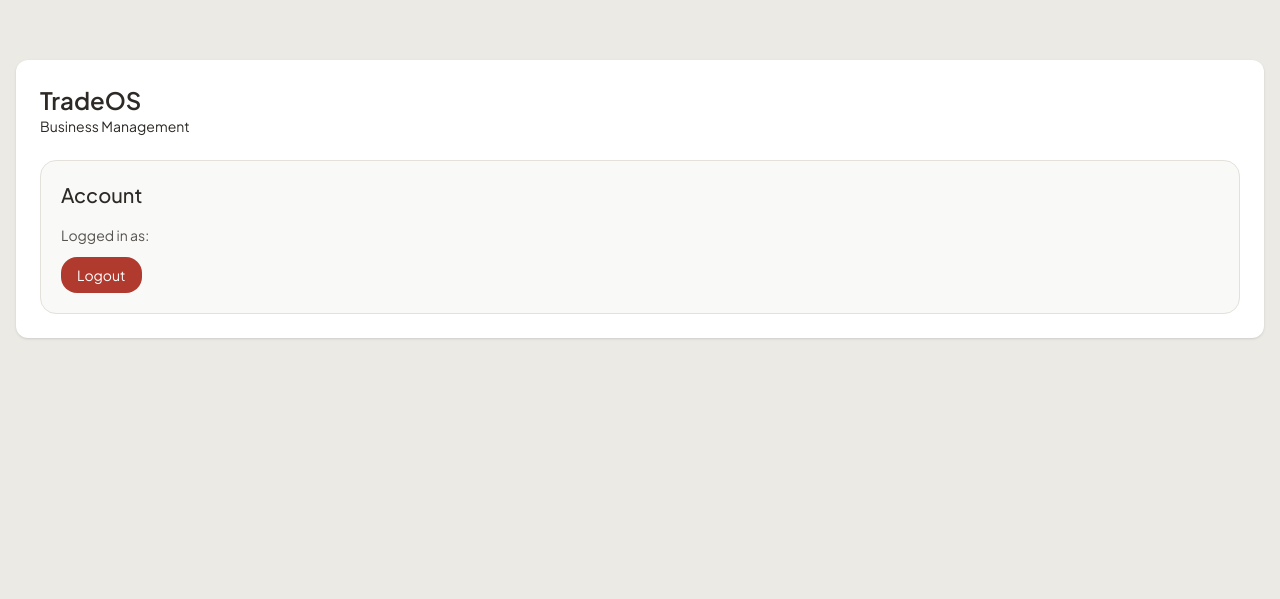
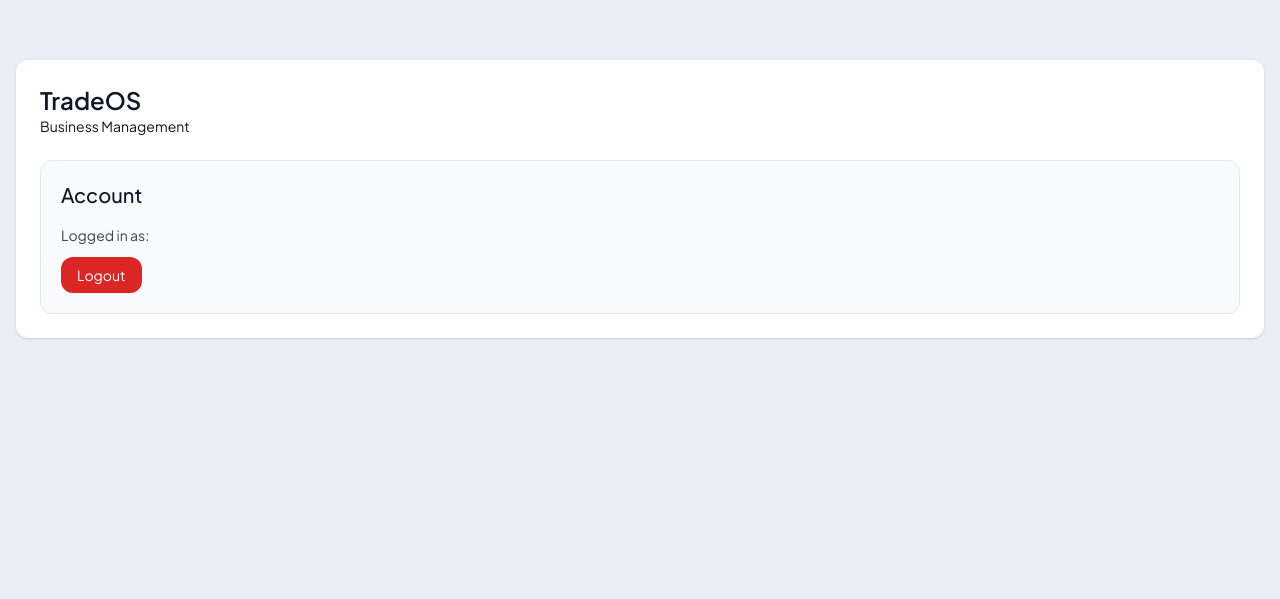
Before and after one commit to overpoweredchannels-gif/business-helper, a Next.js app: page / in a window 1280 px wide. Shown: the part 201-800 px from the top of the page. Built offline with nearby package versions, Linux system fonts and the light colour scheme; no server answers.

Commit message:
design: apply Step 1 skill-blue tokens (light + dark, radius 12px)
Umair-approved 2026-10-30: primary #1E40AF, fonts kept
(Plus Jakarta + Libre Baskerville). Light input #64748B, not
#94A3B8, to meet the repo 3:1 input-boundary rule.

```diff
--- a/src/app/globals.css
+++ b/src/app/globals.css
@@ -7,54 +7,61 @@ html { zoom: var(--app-zoom, 1); }
 .bulk-setup-review button, .import-workflow button {
   min-height: 44px;
   padding: 0.5rem 0.875rem;
-  border: 1px solid var(--color-border, #e4e1da);
+  border: 1px solid var(--color-border, #E2E8F0);
   border-radius: 0.5rem;
   font-size: 0.875rem;
   font-weight: 600;
 }
 .bulk-setup-review button:disabled, .import-workflow button:disabled { opacity: 0.45; cursor: not-allowed; }
-.bulk-setup-review button:focus-visible, .import-workflow button:focus-visible { outline: 2px solid var(--color-primary, #a44a2b); outline-offset: 2px; }
+.bulk-setup-review button:focus-visible, .import-workflow button:focus-visible { outline: 2px solid var(--color-primary, #1E40AF); outline-offset: 2px; }
 .bulk-setup-review input:not([type="checkbox"]), .bulk-setup-review select {
-  min-height: 44px; padding: 0.5rem 0.75rem; border: 1px solid var(--color-input, #8b857b); border-radius: 0.5rem;
+  min-height: 44px; padding: 0.5rem 0.75rem; border: 1px solid var(--color-input, #64748B); border-radius: 0.5rem;
   background: var(--color-card, #fff); color: inherit;
 }
 
+/* Aankh Step 1 (Umair-approved 2026-10-30): ui-ux-pro-max skill-blue palette.
+   Token names unchanged; values only. Light input is #64748B, not the
+   proposed #94A3B8, because the repo's AGENTS.md requires a 3:1 input
+   boundary and #94A3B8 on white is only 2.56:1 (#64748B is 4.76:1).
+   Dark input stays #94A3B8 (5.71:1 on the dark card). */
 @theme inline {
-  --color-background: #f4f3ee;
-  --color-foreground: #2d2926;
-  --color-card: #ffffff;
-  --color-card-foreground: #2d2926;
-  --color-primary: #a44a2b;
-  --color-primary-foreground: #ffffff;
-  --color-primary-hover: #934026;
-  --color-primary-on-dark: #e8a98c;
-  --color-primary-light: #f5ece7;
-  --color-secondary: #eed9d0;
-  --color-secondary-foreground: #7a3a22;
-  --color-muted: #eceae5;
-  --color-muted-foreground: #6c665d;
-  --color-muted-light: #d8d5cf;
-  --color-accent: #f0ebe3;
-  --color-accent-foreground: #7a3a22;
-  --color-destructive: #b03a2e;
-  --color-destructive-foreground: #ffffff;
-  --color-destructive-bg: #fdf3f2;
-  --color-success: #35704f;
-  --color-success-foreground: #ffffff;
-  --color-warning: #8a5c27;
-  --color-warning-foreground: #ffffff;
-  --color-body: #4a4540;
-  --color-light-text: #6c665d;
-  --color-panel: #1e1712;
-  --color-border: #e4e1da;
-  --color-input: #8f8b84;
-  --color-ring: #c15f3c;
+  --color-background: #F8FAFC;
+  --color-foreground: #0F172A;
+  --color-card: #FFFFFF;
+  --color-card-foreground: #0F172A;
+  --color-primary: #1E40AF;
+  --color-primary-foreground: #FFFFFF;
+  --color-primary-hover: #1E3A8A;
+  --color-primary-on-dark: #93C5FD;
+  --color-primary-light: #DBEAFE;
+  --color-secondary: #DBEAFE;
+  --color-secondary-foreground: #1E40AF;
+  --color-secondary-strong: #3B82F6;
+  --color-muted: #E9EEF6;
+  --color-muted-foreground: #475569;
+  --color-muted-light: #E2E8F0;
+  --color-accent: #FEF3C7;
+  --color-accent-foreground: #92400E;
+  --color-accent-strong: #D97706;
+  --color-destructive: #DC2626;
+  --color-destructive-foreground: #FFFFFF;
+  --color-destructive-bg: #FEF2F2;
+  --color-success: #35704F;
+  --color-success-foreground: #FFFFFF;
+  --color-warning: #8A5C27;
+  --color-warning-foreground: #FFFFFF;
+  --color-body: #334155;
+  --color-light-text: #475569;
+  --color-panel: #0F172A;
+  --color-border: #E2E8F0;
+  --color-input: #64748B;
+  --color-ring: #1E40AF;
   --font-ui: var(--font-plus-jakarta);
   --font-heading: var(--font-plus-jakarta);
   --font-brand: var(--font-libre-baskerville);
   --font-mono: ui-monospace, monospace;
   --text-small: 0.8125rem;
-  --radius: 1rem;
+  --radius: 0.75rem;
 }
 
 @keyframes fadeIn {
@@ -98,27 +105,29 @@ html { zoom: var(--app-zoom, 1); }
 }
 
 .dark {
-  --color-background: #141312;
-  --color-foreground: #f4f3ee;
-  --color-card: #1c1a18;
-  --color-card-foreground: #f4f3ee;
-  --color-primary: #f0b79a;
-  --color-primary-foreground: #2d1a12;
-  --color-primary-hover: #e0a488;
-  --color-primary-light: #3a241c;
-  --color-secondary: #3a2a24;
-  --color-secondary-foreground: #e8d5cb;
-  --color-muted: #2a2825;
-  --color-muted-foreground: #b0aaa0;
-  --color-accent: #2a2825;
-  --color-accent-foreground: #e8d5cb;
-  --color-success: #7fbf98;
-  --color-warning: #e0b070;
-  --color-body: #cfc9c1;
-  --color-light-text: #b0aaa0;
-  --color-destructive-bg: #3a201d;
-  --color-border: #3a3835;
-  --color-input: #6f6a62;
+  --color-background: #0F172A;
+  --color-foreground: #F8FAFC;
+  --color-card: #1E293B;
+  --color-card-foreground: #F8FAFC;
+  --color-primary: #60A5FA;
+  --color-primary-foreground: #0F172A;
+  --color-primary-hover: #93C5FD;
+  --color-primary-light: #1E3A8A;
+  --color-secondary: #1E3A8A;
+  --color-secondary-foreground: #BFDBFE;
+  --color-secondary-strong: #60A5FA;
+  --color-muted: #1E293B;
+  --color-muted-foreground: #94A3B8;
+  --color-accent: #451A03;
+  --color-accent-foreground: #FDE68A;
+  --color-accent-strong: #FBBF24;
+  --color-success: #7FBF98;
+  --color-warning: #E0B070;
+  --color-body: #CBD5E1;
+  --color-light-text: #94A3B8;
+  --color-destructive-bg: #450A0A;
+  --color-border: #334155;
+  --color-input: #94A3B8;
 }
 
 body {
```
